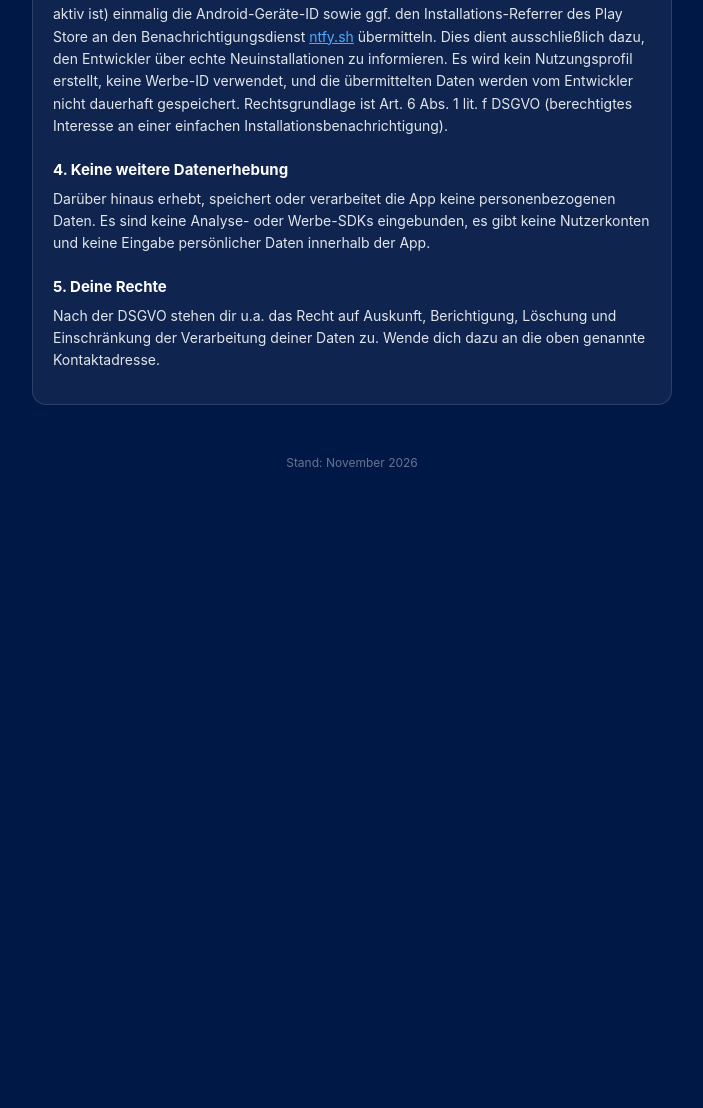
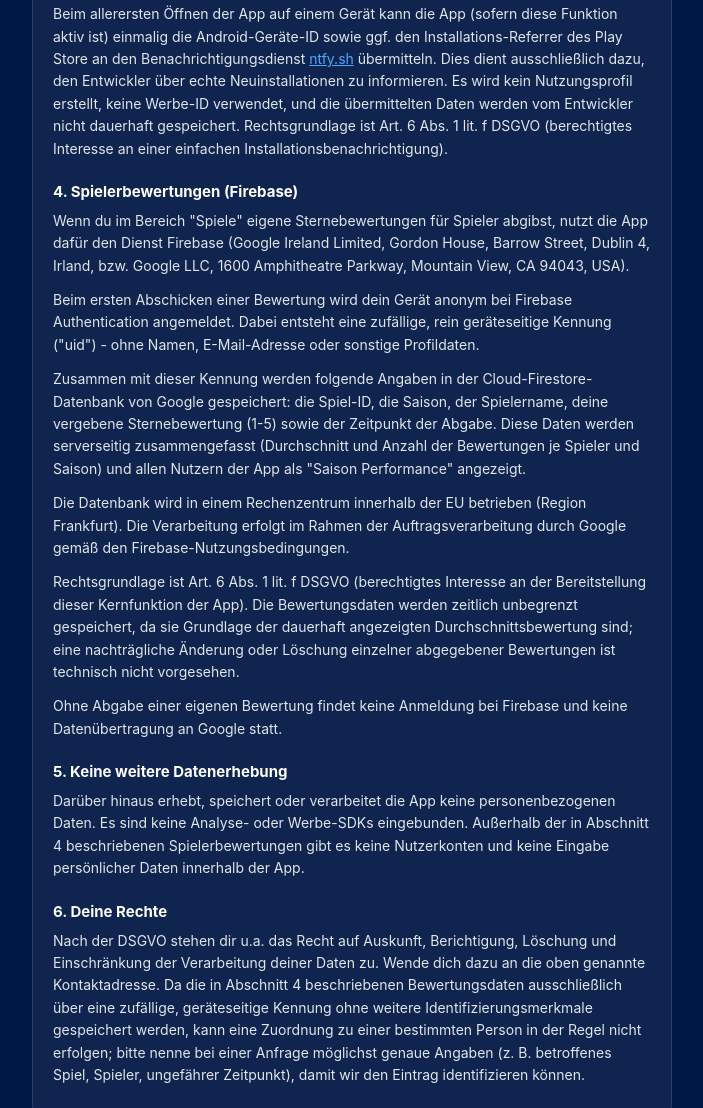
Before and after one commit to Kevinwlhlm3/glueckauf, a plain HTML site: page index.html in a window 1280 px wide. Shown: the part 1517-2625 px from the top of the page, without its empty margins (288-991 px from the left). Before the commit the page ends 2053 px from the top, so only its background shows below. Drawn offline with Linux system fonts and the light colour scheme.

Commit message:
Add Firebase/Firestore data processing disclosure for player ratings
The app now syncs match player ratings to Firebase (Anonymous Auth +
Firestore) for a cross-device average, so the privacy policy needed
updating - it previously (and now incorrectly) claimed no user accounts
or stored personal data exist at all.

```diff
--- a/index.html
+++ b/index.html
@@ -109,8 +109,10 @@
     <h3>Haftung für externe Inhalte/Dienste</h3>
     <p>
       Die App bezieht Sportdaten über die Schnittstelle von OpenLigaDB
-      (api.openligadb.de), einen Drittanbieter. Für dessen Inhalte und
-      Verfügbarkeit wird keine Haftung übernommen.
+      (api.openligadb.de), einen Drittanbieter. Für die Speicherung von
+      Spielerbewertungen wird zudem der Dienst Firebase (Google) genutzt,
+      siehe Datenschutzerklärung Abschnitt 4. Für Inhalte und Verfügbarkeit
+      dieser Drittanbieter wird keine Haftung übernommen.
     </p>
   </div>
 
@@ -148,19 +150,66 @@
       Installationsbenachrichtigung).
     </p>
 
-    <h3>4. Keine weitere Datenerhebung</h3>
+    <h3>4. Spielerbewertungen (Firebase)</h3>
+    <p>
+      Wenn du im Bereich "Spiele" eigene Sternebewertungen für Spieler
+      abgibst, nutzt die App dafür den Dienst Firebase (Google Ireland
+      Limited, Gordon House, Barrow Street, Dublin 4, Irland, bzw. Google
+      LLC, 1600 Amphitheatre Parkway, Mountain View, CA 94043, USA).
+    </p>
+    <p>
+      Beim ersten Abschicken einer Bewertung wird dein Gerät anonym bei
+      Firebase Authentication angemeldet. Dabei entsteht eine zufällige,
+      rein geräteseitige Kennung ("uid") - ohne Namen, E-Mail-Adresse oder
+      sonstige Profildaten.
+    </p>
+    <p>
+      Zusammen mit dieser Kennung werden folgende Angaben in der
+      Cloud-Firestore-Datenbank von Google gespeichert: die Spiel-ID, die
+      Saison, der Spielername, deine vergebene Sternebewertung (1-5) sowie
+      der Zeitpunkt der Abgabe. Diese Daten werden serverseitig
+      zusammengefasst (Durchschnitt und Anzahl der Bewertungen je Spieler
+      und Saison) und allen Nutzern der App als "Saison Performance"
+      angezeigt.
+    </p>
+    <p>
+      Die Datenbank wird in einem Rechenzentrum innerhalb der EU betrieben
+      (Region Frankfurt). Die Verarbeitung erfolgt im Rahmen der
+      Auftragsverarbeitung durch Google gemäß den Firebase-Nutzungsbedingungen.
+    </p>
+    <p>
+      Rechtsgrundlage ist Art. 6 Abs. 1 lit. f DSGVO (berechtigtes
+      Interesse an der Bereitstellung dieser Kernfunktion der App). Die
+      Bewertungsdaten werden zeitlich unbegrenzt gespeichert, da sie
+      Grundlage der dauerhaft angezeigten Durchschnittsbewertung sind; eine
+      nachträgliche Änderung oder Löschung einzelner abgegebener
+      Bewertungen ist technisch nicht vorgesehen.
+    </p>
+    <p>
+      Ohne Abgabe einer eigenen Bewertung findet keine Anmeldung bei
+      Firebase und keine Datenübertragung an Google statt.
+    </p>
+
+    <h3>5. Keine weitere Datenerhebung</h3>
     <p>
       Darüber hinaus erhebt, speichert oder verarbeitet die App keine
       personenbezogenen Daten. Es sind keine Analyse- oder Werbe-SDKs
-      eingebunden, es gibt keine Nutzerkonten und keine Eingabe
+      eingebunden. Außerhalb der in Abschnitt 4 beschriebenen
+      Spielerbewertungen gibt es keine Nutzerkonten und keine Eingabe
       persönlicher Daten innerhalb der App.
     </p>
 
-    <h3>5. Deine Rechte</h3>
+    <h3>6. Deine Rechte</h3>
     <p>
       Nach der DSGVO stehen dir u.a. das Recht auf Auskunft, Berichtigung,
       Löschung und Einschränkung der Verarbeitung deiner Daten zu. Wende
-      dich dazu an die oben genannte Kontaktadresse.
+      dich dazu an die oben genannte Kontaktadresse. Da die in Abschnitt 4
+      beschriebenen Bewertungsdaten ausschließlich über eine zufällige,
+      geräteseitige Kennung ohne weitere Identifizierungsmerkmale
+      gespeichert werden, kann eine Zuordnung zu einer bestimmten Person in
+      der Regel nicht erfolgen; bitte nenne bei einer Anfrage möglichst
+      genaue Angaben (z. B. betroffenes Spiel, Spieler, ungefährer
+      Zeitpunkt), damit wir den Eintrag identifizieren können.
     </p>
   </div>
 
```
